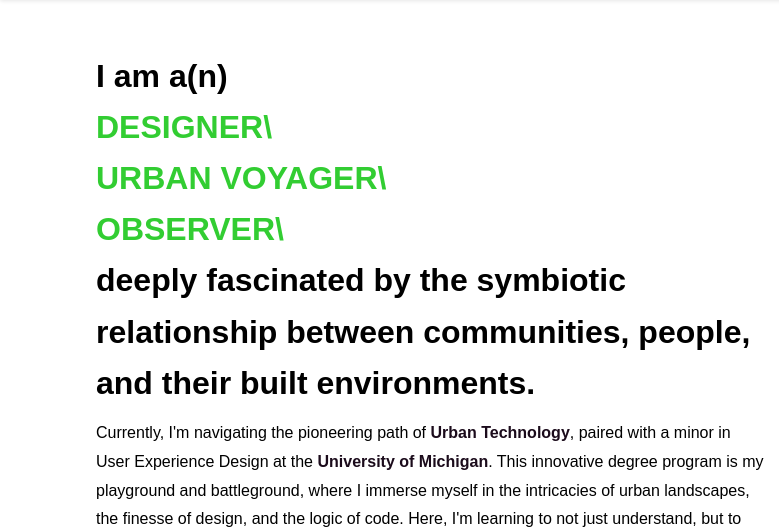
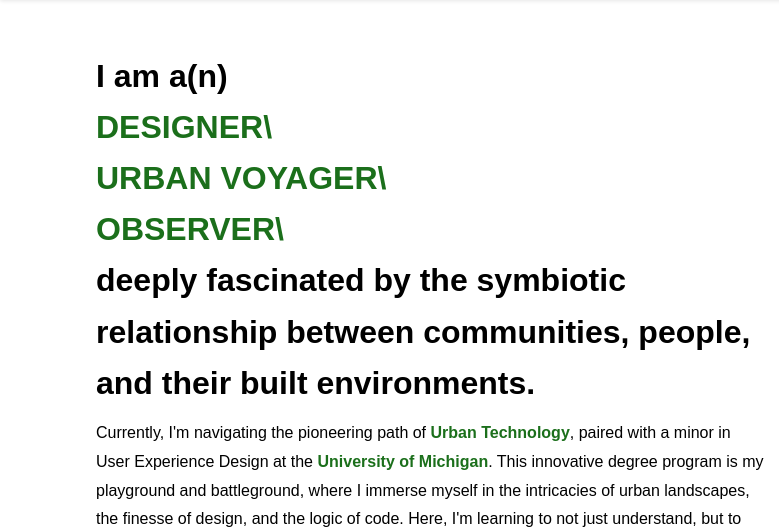
Before and after one commit to yichenhu-0811/final, a plain HTML site: page about.html in a window 1280 px wide. Shown: the part 91-620 px from the top of the page, 0-779 px from the left. Drawn offline with Linux system fonts and the light colour scheme.

Commit message:
Update style.css

```diff
--- a/css/style.css
+++ b/css/style.css
@@ -117,7 +117,7 @@ body {
 }
 
 .text-content .highlighted {
-    color: limegreen;
+    color: rgb(27, 111, 27);
     text-transform: uppercase;
 }
 
@@ -128,7 +128,7 @@ body {
 }
 
 .text-content .highlight {
-    color: rgb(27, 11, 27);
+    color: rgb(27, 111, 27);
     font-weight: bold;
 }
 
```
